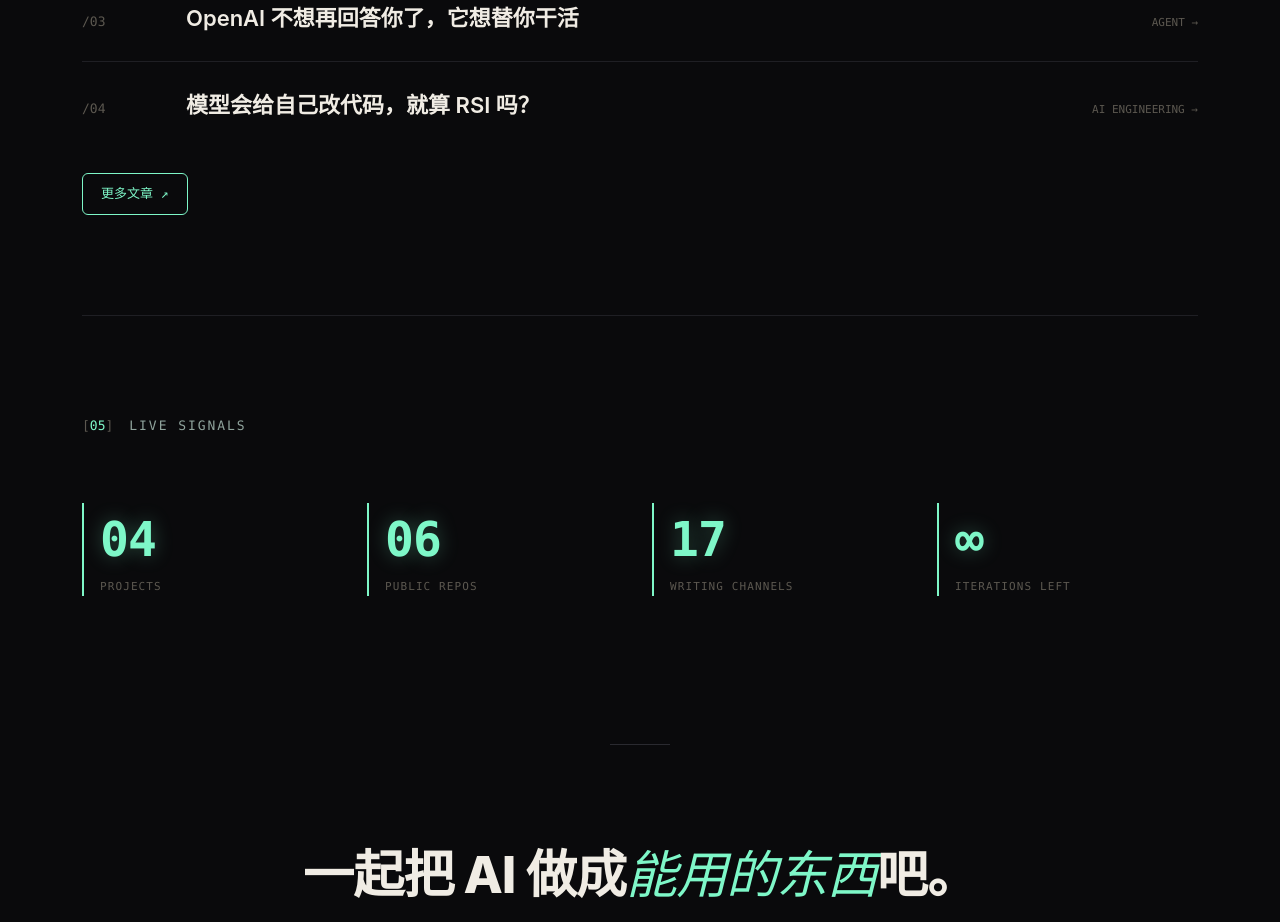
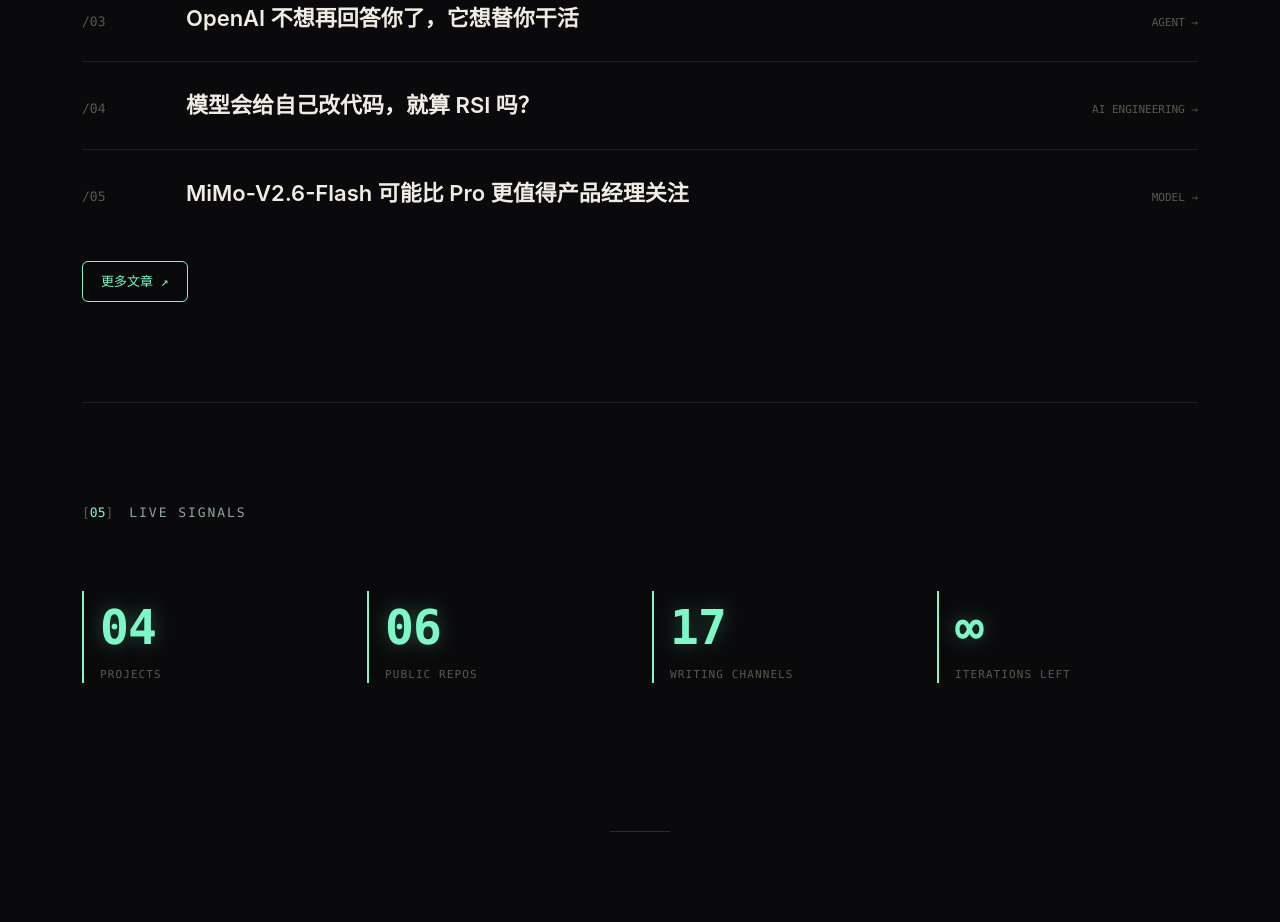
Before and after one commit to Freya-Qian/freya-qian.github.io, a plain HTML site: page index.html in a window 1280 px wide. Shown: the part 2987-3909 px from the top of the page. Drawn offline with Linux system fonts and the light colour scheme.

Commit message:
content: add 5th article MiMo-V2.6-Flash

```diff
--- a/index.html
+++ b/index.html
@@ -515,6 +515,7 @@
     <a class="post" href="https://mp.weixin.qq.com/s/LjyhaWNzqy5r3ilxwOkg0A" target="_blank"><div class="n">/02</div><h3>AI 替你打电话、付钱的时候，对面以为在和谁说话？</h3><div class="tag">AGENT →</div></a>
     <a class="post" href="https://mp.weixin.qq.com/s/y6hj4BxrMoY1zrPYWbrZlQ" target="_blank"><div class="n">/03</div><h3>OpenAI 不想再回答你了，它想替你干活</h3><div class="tag">AGENT →</div></a>
     <a class="post" href="https://mp.weixin.qq.com/s/TGuEr5uI0ct__pVeU02pyQ" target="_blank"><div class="n">/04</div><h3>模型会给自己改代码，就算 RSI 吗？</h3><div class="tag">AI ENGINEERING →</div></a>
+    <a class="post" href="https://mp.weixin.qq.com/s/7S9OVjc67i84-z0okq3vnA" target="_blank"><div class="n">/05</div><h3>MiMo-V2.6-Flash 可能比 Pro 更值得产品经理关注</h3><div class="tag">MODEL →</div></a>
     <a class="more-posts" href="https://github.com/Freya-Qian/Freya-Qian#-最近在写" target="_blank">更多文章 ↗</a>
   </section>
 
```
